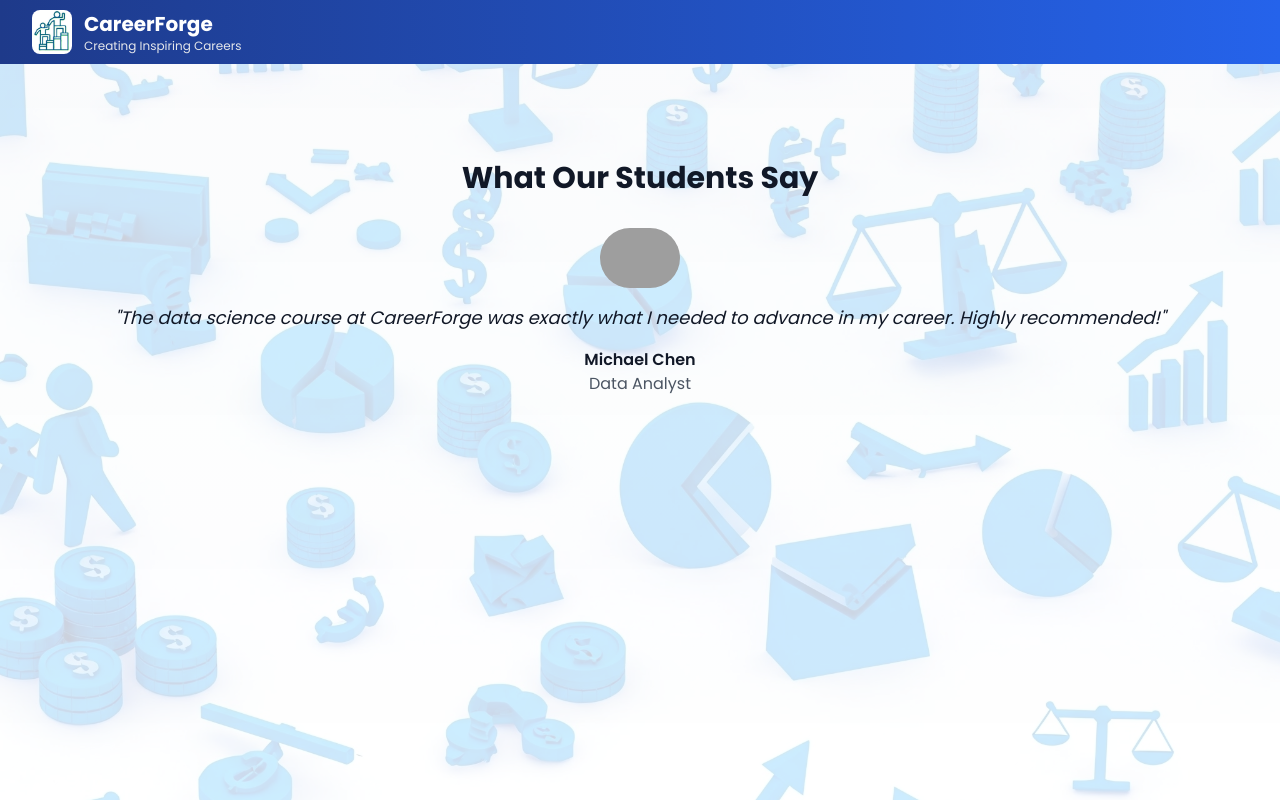
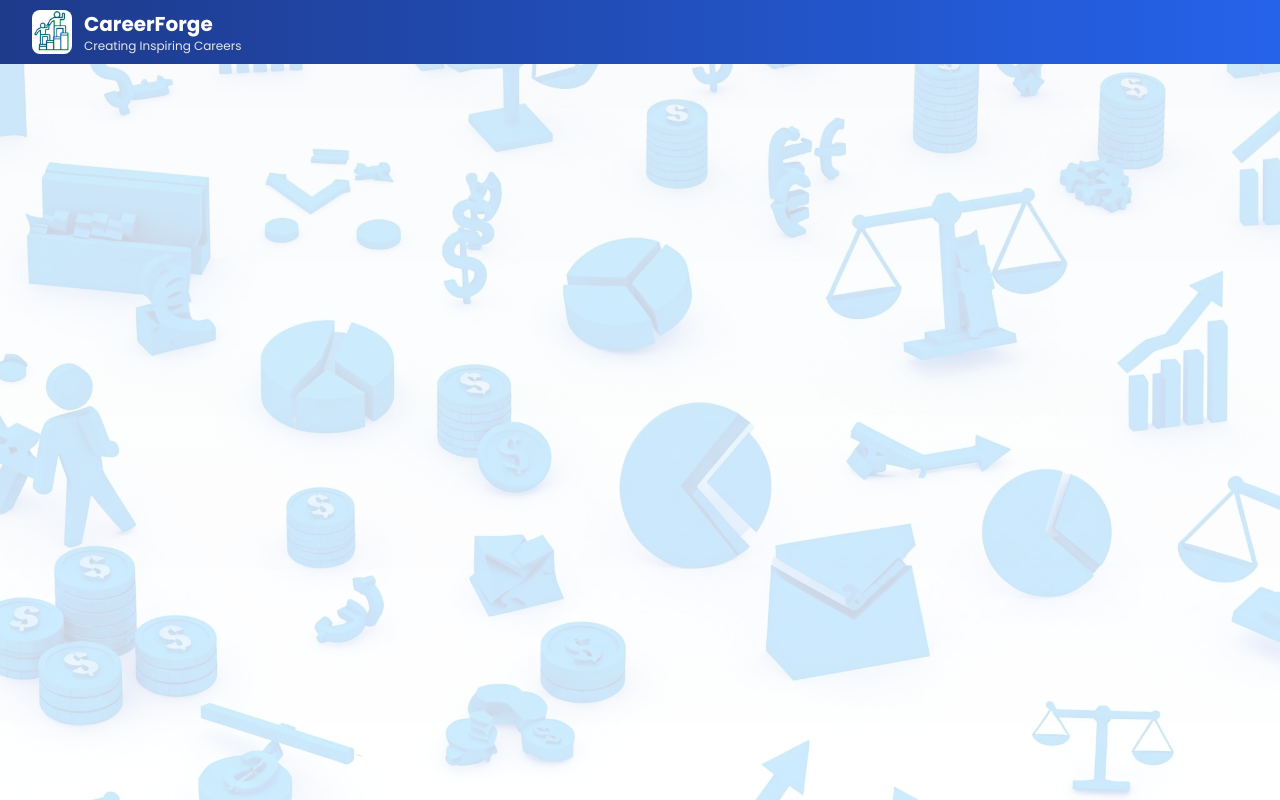
Before and after one commit to HARISH130505/career-forge, a Next.js app: page /placement in a window 1280 px wide. Built offline with nearby package versions, Linux system fonts and the light colour scheme; grey boxes are pictures that could not be loaded.

Commit message:
new commit

```diff
--- a/app/about/page.tsx
+++ b/app/about/page.tsx
@@ -10,11 +10,11 @@ export default function About() {
             <div className="flex items-center space-x-12 p-10">
               <div className="w-1/2">
                 <h2 className="text-2xl font-semibold mb-4">Our Mission</h2>
-                <p className="mb-4">
+                <p className="mb-4 text-lg">
                   At CareerForge, we are dedicated to shaping the future of students and professionals by providing personalized coaching and career placement services. Our mission is to empower individuals with the tools, knowledge, and guidance needed to navigate their career journeys with confidence. Whether you're a student taking your first steps into the professional world or a seasoned professional seeking a new opportunity, CareerForge is here to help you succeed. Through tailored coaching, skill-building workshops, and strategic career placements, we aim to unlock your full potential and ensure you're well-equipped for a thriving career. Join us at CareerForge, where your professional growth is our top priority.
                 </p>
                 <h2 className="text-2xl font-semibold mb-4">Our Vision</h2>
-                <p>
+                <p className="text-lg">
                   We envision a world where every individual has the opportunity to unlock their full potential and
                   build a rewarding career. Through innovative learning experiences and industry partnerships, we aim to
                   be the catalyst for professional growth and success.
@@ -26,7 +26,7 @@ export default function About() {
                   alt="CareerForge team"
                   width={600}
                   height={400}
-                  className="rounded-lg shadow-lg"
+                  className="rounded-lg"
                 />
               </div>
             </div>
--- a/app/contact/page.tsx
+++ b/app/contact/page.tsx
@@ -43,7 +43,7 @@ export default function Contact() {
                     value={formData.name}
                     onChange={handleChange}
                     required
-                    className="w-full px-3 py-2 border border-gray-300 rounded-md focus:outline-none focus:ring-2 focus:ring-secondary"
+                    className="w-full px-3 py-2 border border-gray-300  rounded-md focus:outline-none focus:ring-2 focus:ring-secondary"
                   />
                 </div>
                 <div>
--- a/app/courses/[courseId]/page.tsx
+++ b/app/courses/[courseId]/page.tsx
@@ -24,15 +24,15 @@ const courseContent = {
       "Competitive Edge: In a competitive job market, having a CFA can make you stand out to employers who value the rigor and dedication required to complete the program.",
     ],
   },
-  "cfa-at-careerforge": {
-    title: "CFA at CareerForge",
+  "ibops": {
+    title: "IB-OPS",
     icon: Users,
     content: [
-      "Structured Learning Path: We offer comprehensive study plans, detailed lecture notes, practice mock exams, and access to instructors for questions and clarifications.",
-      "Expert Guidance: Our faculty consists of reputable and experienced professionals who are well-versed in CFA exam topics and can offer in-depth guidance, answer questions, and explain core concepts thoroughly.",
-      "Motivation & Accountability: Studying for the CFA exams can be intense. Our set schedule with classes and deadlines helps keep you motivated and on track throughout your preparation.",
-      "Improved Pass Rates: CareerForge boasts high pass rates because our programs are tailored specifically to tackle the exam's challenges. Our study materials are meticulously aligned with the CFA Institute's curriculum.",
-      "Support Beyond Exams: We provide career counseling, interview preparation, and other support services that benefit you even after obtaining your CFA charter, ensuring long-term career success.",
+      "Investment Banking Operations (IB Ops) plays a crucial role in ensuring the smooth execution of financial transactions.",
+      "It handles trade settlement, risk management, regulatory compliance, and reconciliation of trades.",
+      "This division ensures that all trades are properly recorded and settled, minimizing financial and operational risks.",
+      "IB Ops also works closely with front-office teams to manage client accounts and streamline processes.",
+      "Automation and technology are transforming this field, improving efficiency and reducing errors.",
     ],
   },
 }
--- a/app/courses/page.tsx
+++ b/app/courses/page.tsx
@@ -13,9 +13,9 @@ const cfaCourses = [
     description: "Explore the diverse career paths and networking possibilities for CFA charterholders",
   },
   {
-    id: "cfa-at-careerforge",
-    title: "CFA at CareerForge",
-    description: "Learn about our structured approach and expert guidance for CFA exam preparation",
+    id: "ibops",
+    title: "IB-OPS",
+    description: "As financial markets evolve, IB Ops continues to be a vital backbone of investment banking institutions",
   },
 ]
 
--- a/app/events/page.tsx
+++ b/app/events/page.tsx
@@ -50,7 +50,6 @@
 export default function Events(){
   return(
     <div className="bg-white bg-opacity-80 min-h-screen flex items-center justify-center">
-          <h1 className="text-6xl text-black">Coming Soon...</h1>
     </div>
   )
 }
--- a/app/placement/page.tsx
+++ b/app/placement/page.tsx
@@ -1,69 +1,72 @@
-"use client"
+// "use client"
 
-import { useState, useEffect } from "react"
-import Image from "next/image"
+// import { useState, useEffect } from "react"
+// import Image from "next/image"
 
-const testimonials = [
-  {
-    name: "Sarah Johnson",
-    role: "Web Developer",
-    quote: "CareerForge helped me transition into tech. The web development course was comprehensive and practical.",
-    image: "/placeholder.svg",
-  },
-  {
-    name: "Michael Chen",
-    role: "Data Analyst",
-    quote:
-      "The data science course at CareerForge was exactly what I needed to advance in my career. Highly recommended!",
-    image: "/placeholder.svg",
-  },
-  {
-    name: "Emily Rodriguez",
-    role: "Digital Marketer",
-    quote:
-      "Thanks to CareerForge, I gained the skills to excel in digital marketing. The course was engaging and up-to-date.",
-    image: "/placeholder.svg",
-  },
-]
+// const testimonials = [
+//   {
+//     name: "Sarah Johnson",
+//     role: "Web Developer",
+//     quote: "CareerForge helped me transition into tech. The web development course was comprehensive and practical.",
+//     image: "/placeholder.svg",
+//   },
+//   {
+//     name: "Michael Chen",
+//     role: "Data Analyst",
+//     quote:
+//       "The data science course at CareerForge was exactly what I needed to advance in my career. Highly recommended!",
+//     image: "/placeholder.svg",
+//   },
+//   {
+//     name: "Emily Rodriguez",
+//     role: "Digital Marketer",
+//     quote:
+//       "Thanks to CareerForge, I gained the skills to excel in digital marketing. The course was engaging and up-to-date.",
+//     image: "/placeholder.svg",
+//   },
+// ]
 
+// export default function Testimonials() {
+//   const [currentIndex, setCurrentIndex] = useState(0)
+
+//   useEffect(() => {
+//     const timer = setInterval(() => {
+//       setCurrentIndex((prevIndex) => (prevIndex + 1) % testimonials.length)
+//     }, 5000)
+//     return () => clearInterval(timer)
+//   }, [])
+
+//   return (
+//     <div className="min-h-screen bg-white bg-opacity-80">
+//       <div className="container mx-auto px-4 py-40">
+//         <h2 className="text-3xl font-bold mb-8 text-center">What Our Students Say</h2>
+//         <div className="relative h-64">
+//           {testimonials.map((testimonial, index) => (
+//             <div
+//               key={index}
+//               className={`absolute top-0 left-0 w-full transition-opacity duration-500 ${
+//                 index === currentIndex ? "opacity-100" : "opacity-0"
+//               }`}
+//             >
+//               <div className="flex flex-col items-center text-center">
+//                 <Image
+//                   src={testimonial.image || "/placeholder.svg"}
+//                   alt={testimonial.name}
+//                   width={80}
+//                   height={80}
+//                   className="rounded-full mb-4"
+//                 />
+//                 <p className="text-lg mb-4 italic">"{testimonial.quote}"</p>
+//                 <p className="font-semibold">{testimonial.name}</p>
+//                 <p className="text-gray-600">{testimonial.role}</p>
+//               </div>
+//             </div>
+//           ))}
+//         </div>
+//       </div>
+//     </div>
+//   )
+// }
 export default function Testimonials() {
-  const [currentIndex, setCurrentIndex] = useState(0)
-
-  useEffect(() => {
-    const timer = setInterval(() => {
-      setCurrentIndex((prevIndex) => (prevIndex + 1) % testimonials.length)
-    }, 5000)
-    return () => clearInterval(timer)
-  }, [])
-
-  return (
-    <div className="min-h-screen bg-white bg-opacity-80">
-      <div className="container mx-auto px-4 py-40">
-        <h2 className="text-3xl font-bold mb-8 text-center">What Our Students Say</h2>
-        <div className="relative h-64">
-          {testimonials.map((testimonial, index) => (
-            <div
-              key={index}
-              className={`absolute top-0 left-0 w-full transition-opacity duration-500 ${
-                index === currentIndex ? "opacity-100" : "opacity-0"
-              }`}
-            >
-              <div className="flex flex-col items-center text-center">
-                <Image
-                  src={testimonial.image || "/placeholder.svg"}
-                  alt={testimonial.name}
-                  width={80}
-                  height={80}
-                  className="rounded-full mb-4"
-                />
-                <p className="text-lg mb-4 italic">"{testimonial.quote}"</p>
-                <p className="font-semibold">{testimonial.name}</p>
-                <p className="text-gray-600">{testimonial.role}</p>
-              </div>
-            </div>
-          ))}
-        </div>
-      </div>
-    </div>
-  )
+  return(<div className="bg-white bg-opacity-80 min-h-screen"></div>)
 }
--- a/app/resources/page.tsx
+++ b/app/resources/page.tsx
@@ -96,7 +96,6 @@
 export default function Resources() {
   return(
     <div className="bg-white bg-opacity-80 min-h-screen flex items-center justify-center">
-          <h1 className="text-6xl text-black">Coming Soon...</h1>
     </div>
   )
 }
```
Also changed, not shown: public/WhatsApp Image 2025-01-31 at 22.37.20_9039d251.jpg (added).
